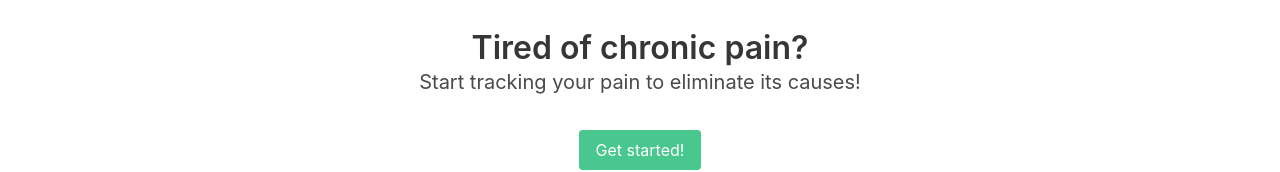
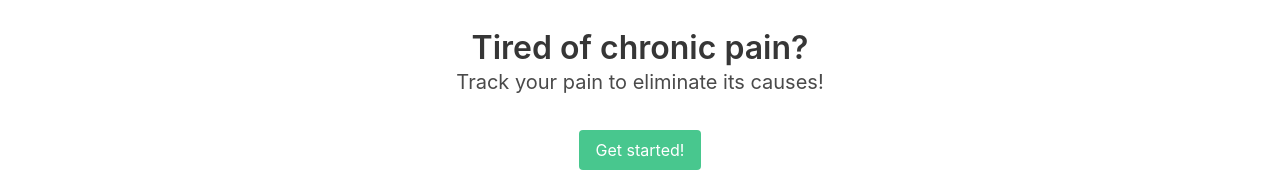
Before and after one commit to justin-cook-developer/Pain-Tracker, a React app: page / in a window 1280 px wide. Shown: the part 228-400 px from the top of the page. Built offline with nearby package versions, Linux system fonts and the light colour scheme; no server answers.

Commit message:
Updated the readme file.

```diff
--- a/src/components/about/About.js
+++ b/src/components/about/About.js
@@ -15,7 +15,7 @@ const About = props => {
         <div className="container has-text-centered">
           <h1 className="title">Tired of chronic pain?</h1>
           <h2 className="subtitle">
-            Start tracking your pain to eliminate its causes!
+            Track your pain to eliminate its causes!
           </h2>
           <p>
             <Link
```
Also changed, not shown: 1 other file (tests, documents, lock files or other folders).
